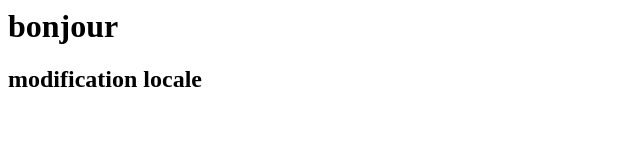
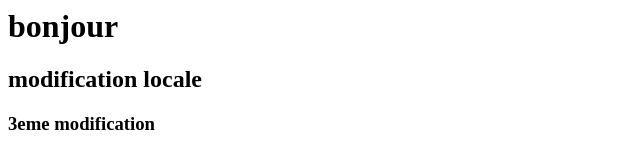
Before and after one commit to FatimaEzZahraa-hub/test3, a plain HTML site: page index.html in a window 1280 px wide. Shown: the whole page, without its empty margins (0-640 px from the left). Drawn offline with Linux system fonts and the light colour scheme.

Commit message:
Update index.html

```diff
--- a/index.html
+++ b/index.html
@@ -1,2 +1,3 @@
 <h1>bonjour </h1>
 <h2>modification locale</h2>
+<h3>3eme modification</h3>
```
